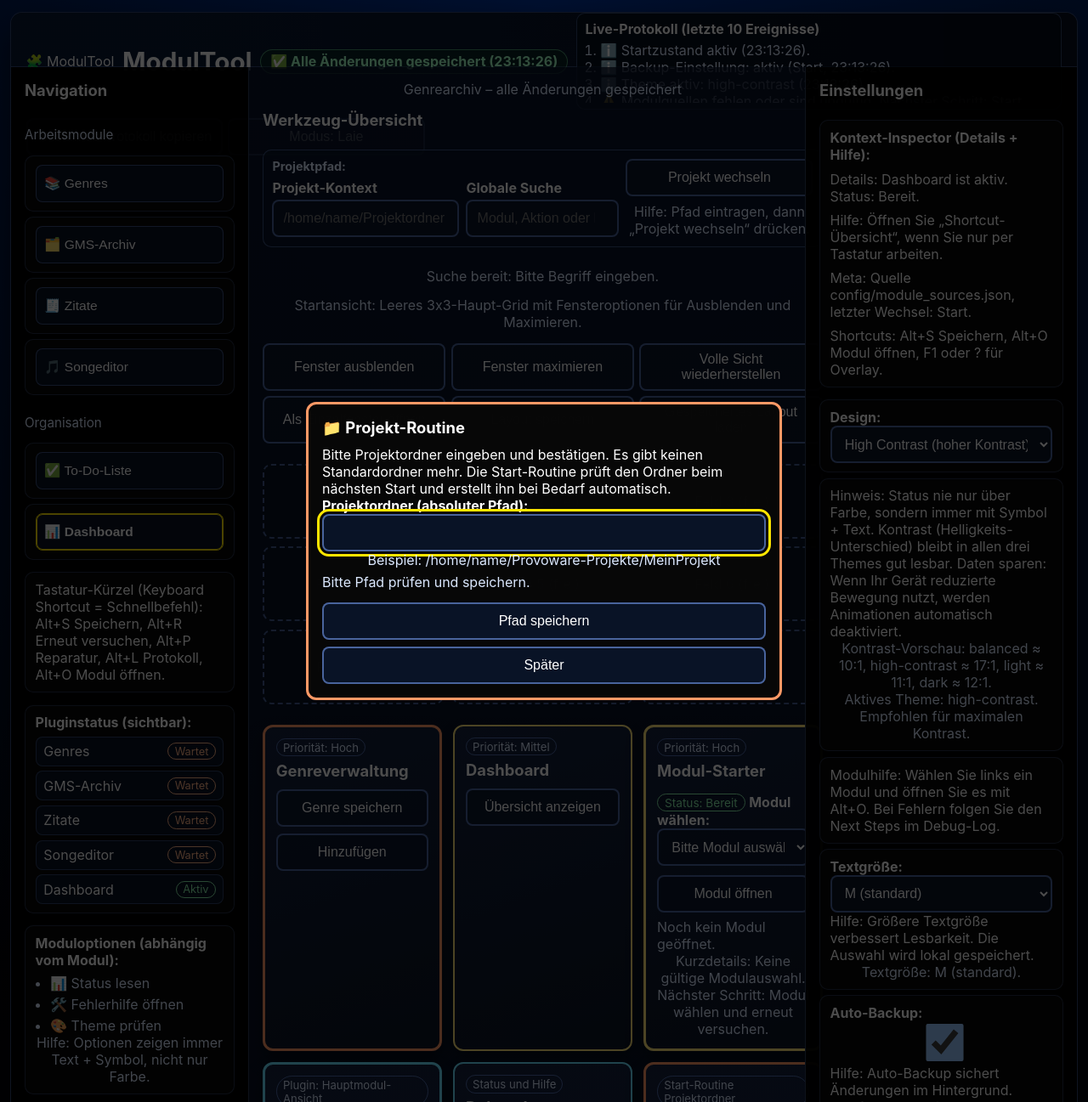
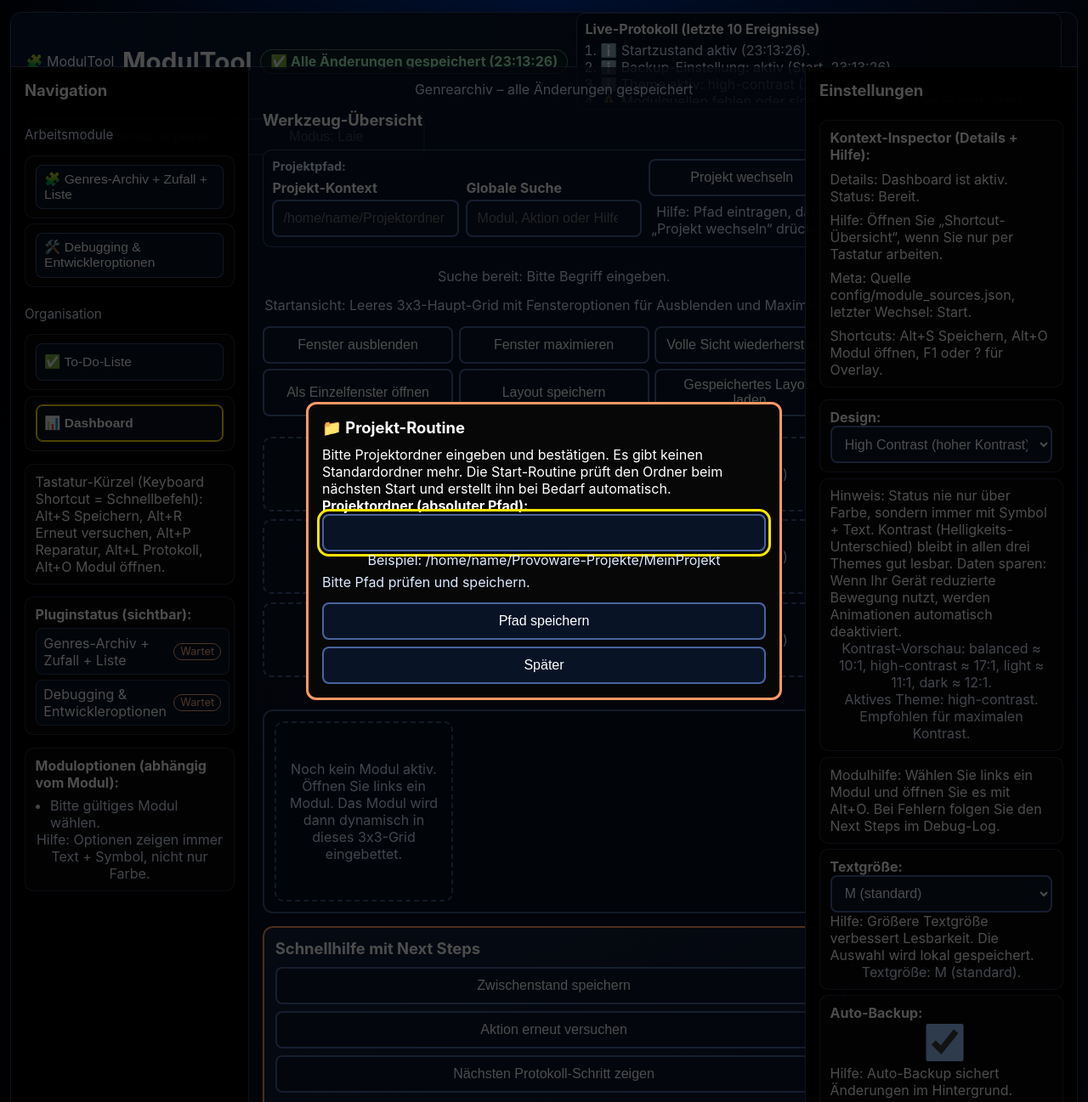
Before and after one commit to provoware/provoware-html-tool, a Python web app: template templates/dashboard_musterseite.html in a window 1280 px wide. Shown: the whole page at 85% size. Run offline with Jinja, Linux system fonts and the light colour scheme; the template is opened without the code that fills it, so the values that code supplies are empty.

Commit message:
Refactor dashboard into dynamic grid module stage

```diff
--- a/templates/dashboard_musterseite.html
+++ b/templates/dashboard_musterseite.html
@@ -257,6 +257,25 @@
       gap: .85rem;
       grid-template-columns: repeat(3, minmax(210px, 1fr));
     }
+    .module-stage {
+      border: 2px solid rgba(127, 168, 255, 0.45);
+      border-radius: 12px;
+      padding: .75rem;
+      background: rgba(6, 14, 31, 0.9);
+      min-height: 240px;
+    }
+    .module-empty {
+      min-height: 196px;
+      display: grid;
+      place-items: center;
+      border: 2px dashed rgba(127, 168, 255, 0.45);
+      border-radius: 10px;
+      color: var(--muted);
+      text-align: center;
+      padding: .75rem;
+    }
+    .module-panel { display: none; }
+    .module-panel.active { display: block; }
     .main-grid {
       display: grid;
       grid-template-columns: repeat(3, minmax(120px, 1fr));
@@ -567,10 +586,8 @@
       <h2>Navigation</h2>
       <p class="nav-group-title">Arbeitsmodule</p>
       <ul class="nav-list" aria-label="Arbeitsmodule">
-        <li class="nav-item"><button type="button" class="nav-button" data-module-nav="genres">📚 Genres</button></li>
-        <li class="nav-item"><button type="button" class="nav-button" data-module-nav="gms-archiv">🗂️ GMS-Archiv</button></li>
-        <li class="nav-item"><button type="button" class="nav-button" data-module-nav="zitate">🧾 Zitate</button></li>
-        <li class="nav-item"><button type="button" class="nav-button" data-module-nav="songeditor">🎵 Songeditor</button></li>
+        <li class="nav-item"><button type="button" class="nav-button" data-module-nav="gms-suite">🧩 Genres-Archiv + Zufall + Liste</button></li>
+        <li class="nav-item"><button type="button" class="nav-button" data-module-nav="debug-dev">🛠️ Debugging & Entwickleroptionen</button></li>
       </ul>
       <p class="nav-group-title">Organisation</p>
       <ul class="nav-list" aria-label="Organisation und Überblick">
@@ -581,11 +598,8 @@
       <section class="quick-help" aria-label="Pluginstatus">
         <strong>Pluginstatus (sichtbar):</strong>
         <ul class="plugin-status-list" id="plugin-status-list" aria-live="polite">
-          <li class="plugin-status-item"><span>Genres</span><span class="plugin-pill plugin-pill-online">Aktiv</span></li>
-          <li class="plugin-status-item"><span>GMS-Archiv</span><span class="plugin-pill plugin-pill-offline">Wartet</span></li>
-          <li class="plugin-status-item"><span>Zitate</span><span class="plugin-pill plugin-pill-offline">Wartet</span></li>
-          <li class="plugin-status-item"><span>Songeditor</span><span class="plugin-pill plugin-pill-offline">Wartet</span></li>
-          <li class="plugin-status-item"><span>Dashboard</span><span class="plugin-pill plugin-pill-online">Aktiv</span></li>
+          <li class="plugin-status-item"><span>Genres-Archiv + Zufall + Liste</span><span class="plugin-pill plugin-pill-offline">Wartet</span></li>
+          <li class="plugin-status-item"><span>Debugging & Entwickleroptionen</span><span class="plugin-pill plugin-pill-offline">Wartet</span></li>
         </ul>
       </section>
       <section class="quick-help" aria-labelledby="module-sidebar-options-title" id="module-sidebar-options">
@@ -634,34 +648,18 @@
         <div class="main-grid-cell">Feld 8 (frei)</div>
         <div class="main-grid-cell">Feld 9 (frei)</div>
       </section>
-      <div class="card-grid">
-        <article class="tool-card tool-card-primary" data-accent="a">
-          <p class="card-tag">Priorität: Hoch</p>
-          <h2>Genreverwaltung</h2>
-          <div class="actions">
-            <button type="button" data-action="save" aria-keyshortcuts="Alt+S" aria-describedby="shortcut-help">Genre speichern</button>
-            <button type="button" data-action="retry" aria-keyshortcuts="Alt+R" aria-describedby="shortcut-help">Hinzufügen</button>
-          </div>
-        </article>
-        <article class="tool-card tool-card-secondary" data-accent="c">
-          <p class="card-tag">Priorität: Mittel</p>
-          <h2>Dashboard</h2>
-          <div class="actions">
-            <button type="button" data-action="log" aria-keyshortcuts="Alt+L" aria-describedby="shortcut-help">Übersicht anzeigen</button>
-          </div>
-        </article>
-        <article class="tool-card tool-card-primary" data-accent="c" aria-labelledby="modul-starter-title">
-          <p class="card-tag">Priorität: Hoch</p>
+      <div class="card-grid" hidden aria-hidden="true"></div>
+      <section class="module-stage card-grid" aria-label="Aktives Modul im Hauptbereich" id="module-stage">
+        <div class="module-empty" id="module-stage-empty">Noch kein Modul aktiv. Öffnen Sie links ein Modul. Das Modul wird dann dynamisch in dieses 3x3-Grid eingebettet.</div>
+        <article class="tool-card tool-card-primary module-panel" data-accent="c" aria-labelledby="modul-starter-title">
+          <p class="card-tag">Startmodul</p>
           <h2 id="modul-starter-title">Modul-Starter</h2>
           <p class="card-state" id="module-card-state" data-state="ready" role="status" aria-live="polite">Status: Bereit</p>
           <label for="module-switcher"><strong>Modul wählen:</strong></label>
           <select id="module-switcher" aria-describedby="module-help shortcut-help">
             <option value="">Bitte Modul auswählen</option>
-            <option value="genres">Genreverwaltung</option>
-            <option value="gms-archiv">GMS-Archiv</option>
-            <option value="zitate">Zitate</option>
-            <option value="songeditor">Songeditor</option>
-            <option value="dashboard">Dashboard</option>
+            <option value="gms-suite">Genres-Archiv + Zufall + Liste</option>
+            <option value="debug-dev">Debugging & Entwickleroptionen</option>
           </select>
           <div class="actions">
             <button type="button" data-action="open-module" aria-keyshortcuts="Alt+O" aria-describedby="module-help shortcut-help">Modul öffnen</button>
@@ -669,9 +667,9 @@
           <p class="result" id="module-status" role="status" aria-live="polite">Noch kein Modul geöffnet.</p>
           <p class="subline" id="module-source-preview">Kurzdetails: Bitte Modul auswählen, um Datenquelle und nächsten Schritt zu sehen.</p>
         </article>
-        <article class="tool-card tool-card-primary" data-accent="b" id="gms-archiv-view" aria-labelledby="gms-title">
+        <article class="tool-card tool-card-primary module-panel" data-accent="b" id="gms-suite-view" aria-labelledby="gms-title">
           <p class="card-tag">Plugin: Hauptmodul-Ansicht</p>
-          <h2 id="gms-title">GMS-Archiv</h2>
+          <h2 id="gms-title">Genres-Archiv + Zufall + Liste</h2>
           <p class="subline">Genres, Stimmungen und Stile als Profil-Archiv. Hilfe: Mehrere Werte per Komma eingeben.</p>
           <label for="gms-category"><strong>Kategorie:</strong></label>
           <select id="gms-category" aria-label="Kategorie für Archiv-Eintrag">
@@ -728,9 +726,9 @@
           <p id="gms-export-help" class="subline">Hilfe: Export-Dateiname ist Linux-kompatibel und enthält den Arbeitsstatus (z. B. release-ready oder in-abstimmung).</p>
           <p id="gms-export-filename-status" class="result" role="status" aria-live="polite">Dateiname: noch nicht erstellt.</p>
         </article>
-        <article class="tool-card tool-card-secondary" data-accent="b">
+<article class="tool-card tool-card-secondary module-panel" data-accent="a" id="debug-dev-view">
           <p class="card-tag">Status und Hilfe</p>
-          <h2>Debug-Log</h2>
+          <h2>Debugging & Entwickleroptionen</h2>
           <p class="card-state" id="debug-card-state" data-state="ready" role="status" aria-live="polite">Status: Bereit</p>
           <p class="result" id="result" role="status" aria-live="polite">Keine Fehler.</p>
           <p class="subline" id="debug-last-event" data-debug-event>Letztes Ereignis: Startzustand um --:--:--.</p>
@@ -740,7 +738,7 @@
             <button type="button" data-action="error">Beispiel-Fehler anzeigen</button>
           </div>
         </article>
-        <article class="tool-card tool-card-primary" data-accent="a" aria-labelledby="projekt-routine-title">
+<article class="tool-card tool-card-primary module-panel" data-accent="a" id="project-routine-view" aria-labelledby="projekt-routine-title">
           <p class="card-tag">Start-Routine Projektordner</p>
           <h2 id="projekt-routine-title">Projekt-Routine</h2>
           <p class="card-state" id="project-card-state" data-state="loading" role="status" aria-live="polite">Status: Lädt</p>
@@ -750,9 +748,14 @@
             <button type="button" data-action="project-setup">Projektordner anpassen</button>
           </div>
         </article>
-      </div>
+      </section>
       <section class="tool-card" data-accent="a" aria-labelledby="bereich-hilfe" id="hilfe-next-steps">
         <h2 id="bereich-hilfe">Schnellhilfe mit Next Steps</h2>
+        <div class="actions" aria-label="Schnellaktionen">
+          <button type="button" data-action="save" aria-keyshortcuts="Alt+S" aria-describedby="shortcut-help">Zwischenstand speichern</button>
+          <button type="button" data-action="retry" aria-keyshortcuts="Alt+R" aria-describedby="shortcut-help">Aktion erneut versuchen</button>
+          <button type="button" data-action="log" aria-keyshortcuts="Alt+L" aria-describedby="shortcut-help">Nächsten Protokoll-Schritt zeigen</button>
+        </div>
         <ol>
           <li>Neu starten: <code>./start.sh</code></li>
           <li>Auto-Reparatur: <code>./start.sh --repair</code></li>
@@ -903,6 +906,9 @@
       const pluginStatusListNode = document.getElementById('plugin-status-list');
       const moduleOptionListNode = document.getElementById('module-option-list');
       const navButtonNodes = Array.from(document.querySelectorAll('[data-module-nav]'));
+      const moduleStageNode = document.getElementById('module-stage');
+      const moduleStageEmptyNode = document.getElementById('module-stage-empty');
+      const modulePanelNodes = Array.from(document.querySelectorAll('.module-panel'));
       const LAYOUT_STORAGE_KEY = 'provoware-layout-profile';
       const FONT_SCALE_STORAGE_KEY = 'provoware-font-scale';
       const BACKUP_STORAGE_KEY = 'provoware-backup-enabled';
@@ -914,6 +920,7 @@
       const serverModuleSources = normalizeModuleSources(injectedModuleSources);
       const detachedWindows = {};
       let isProMode = false;
+      let activeModuleKey = '';
       const gmsPlugin = (function createGmsArchivPlugin() {
         const MODULE_ID = 'gms-archiv';
         const HISTORY_LIMIT = 8;
@@ -1562,12 +1569,8 @@
           return false;
         }
         const optionsByModule = {
-          genres: ['📥 Import aus Genres-Ordner', '🧼 Dublettenprüfung starten', '🗃️ Profil in Archiv speichern'],
-          'gms-archiv': ['🧲 Drag&Drop Reihenfolge ändern', '✏️ Einträge umbenennen/löschen', '🪟 Optional als Einzelfenster öffnen'],
-          zitate: ['📝 Neue Quelle anlegen', '📚 Zitate in Sammlung verschieben', '✅ Zitat-Favorit markieren'],
-          songeditor: ['🎹 Akkordspur wählen', '📦 Exportprofil wählen', '🧪 Entwurf lokal testen'],
-          todo: ['🗂️ Aufgabe priorisieren', '🔁 Status auf "In Arbeit" setzen', '✅ Aufgabe abschließen'],
-          dashboard: ['📊 Status lesen', '🛠️ Fehlerhilfe öffnen', '🎨 Theme prüfen']
+          'gms-suite': ['🧲 Reihenfolge im Archiv per Drag&Drop ändern', '🎲 Zufallsvorschlag erzeugen und direkt kopieren', '📋 Liste pflegen mit Umbenennen/Löschen'],
+          'debug-dev': ['🪵 Live-Debug-Log lesen', '🧪 Fehlermeldung mit Next Steps auslösen', '🛠️ Entwicklerhinweise nur bei Bedarf öffnen']
         };
         const items = optionsByModule[moduleKey] || ['Bitte gültiges Modul wählen.'];
         moduleOptionListNode.innerHTML = '';
@@ -1606,7 +1609,8 @@
         if (!pluginStatusListNode || typeof selectedModule !== 'string' || selectedModule.trim().length === 0) {
           return false;
         }
-        const normalized = selectedModule.trim();
+        const sourceMeta = getModuleSourceMeta(selectedModule);
+        const activeLabel = sourceMeta ? sourceMeta.label.trim().toLowerCase() : '';
         const pluginRows = Array.from(pluginStatusListNode.querySelectorAll('.plugin-status-item'));
         if (!pluginRows.length) {
           return false;
@@ -1621,7 +1625,7 @@
             return;
           }
           const rowKey = nameNode.textContent ? nameNode.textContent.trim().toLowerCase() : '';
-          const isActive = rowKey === normalized || (normalized === 'dashboard' && rowKey === 'dashboard');
+          const isActive = !!activeLabel && rowKey === activeLabel;
           statusNode.textContent = isActive ? 'Aktiv' : 'Wartet';
           statusNode.classList.toggle('plugin-pill-online', isActive);
           statusNode.classList.toggle('plugin-pill-offline', !isActive);
@@ -1633,10 +1637,14 @@
           return null;
         }
         const normalizedKey = moduleKey.trim();
-        if (!serverModuleSources || typeof serverModuleSources !== 'object' || !(normalizedKey in serverModuleSources)) {
+        const localFallback = {
+          'gms-suite': { label: 'Genres-Archiv + Zufall + Liste', data_source: 'data/project_context.json', detail: 'Gebündeltes Modul für Archiv, Zufallsgenerator und Listenpflege im selben Bereich.', next_step: 'Einträge speichern oder Zufall erzeugen.' },
+          'debug-dev': { label: 'Debugging & Entwickleroptionen', data_source: 'logs/status_summary.txt', detail: 'Zeigt Live-Protokoll, Fehlerhilfe und nächste technische Schritte.', next_step: 'Bei Fehlern zuerst Log lesen und dann Reparatur starten.' }
+        };
+        const sourceMeta = (serverModuleSources && typeof serverModuleSources === 'object' && normalizedKey in serverModuleSources) ? serverModuleSources[normalizedKey] : localFallback[normalizedKey];
+        if (!sourceMeta) {
           return null;
         }
-        const sourceMeta = serverModuleSources[normalizedKey];
         if (!sourceMeta || typeof sourceMeta !== 'object') {
           return null;
         }
@@ -1663,6 +1671,27 @@
         previewNode.textContent = 'Kurzdetails: ' + sourceMeta.detail + ' Datenquelle: ' + sourceMeta.dataSource + '. Nächster Schritt: ' + sourceMeta.nextStep + '.';
         return true;
       }
+      function switchActiveModulePanel(moduleKey) {
+        if (!Array.isArray(modulePanelNodes) || !modulePanelNodes.length) {
+          return false;
+        }
+        modulePanelNodes.forEach(function (panelNode) {
+          if (!(panelNode instanceof HTMLElement)) {
+            return;
+          }
+          const shouldShow = panelNode.id === moduleKey + '-view';
+          panelNode.classList.toggle('active', shouldShow);
+        });
+        if (moduleStageEmptyNode instanceof HTMLElement) {
+          moduleStageEmptyNode.hidden = false;
+          if (moduleKey) {
+            const activePanel = document.getElementById(moduleKey + '-view');
+            moduleStageEmptyNode.hidden = activePanel instanceof HTMLElement;
+          }
+        }
+        activeModuleKey = moduleKey;
+        return true;
+      }
       function openModule(selectedModule) {
         const sourceMeta = getModuleSourceMeta(selectedModule);
         if (typeof selectedModule !== 'string' || !sourceMeta) {
@@ -1676,6 +1705,7 @@
         const debugStep = sourceMeta.detail + ' Nächster Schritt: ' + sourceMeta.nextStep;
         setModuleStatus(statusText);
         renderModulePreview(selectedModule);
+        switchActiveModulePanel(selectedModule);
         setActiveNavigation(selectedModule);
         setPluginStatus(selectedModule);
         renderModuleSidebarOptions(selectedModule, sourceMeta);
@@ -1858,25 +1888,29 @@
         if (actionValue === 'copy-log') { return copyLogToClipboard(); }
         if (actionValue === 'switch-mode') { return toggleMode(); }
         if (actionValue === 'window-hide') {
-          if (shellNode) { shellNode.style.opacity = '0.2'; }
-          return setResult('✅ Fenster ausgeblendet. Nächster Schritt: "Volle Sicht wiederherstellen" wählen.');
+          if (!activeModuleKey) {
+            return setResult('⚠️ Kein aktives Modul im Grid. Bitte zuerst ein Modul öffnen.');
+          }
+          switchActiveModulePanel('');
+          return setResult('✅ Modul aus dem Grid ausgeblendet.');
         }
         if (actionValue === 'window-maximize') {
-          if (shellNode) {
-            shellNode.style.width = '100%';
-            shellNode.style.margin = '0';
-            shellNode.style.borderRadius = '0';
-          }
-          return setResult('✅ Fenster maximiert.');
+          if (!activeModuleKey) {
+            return setResult('⚠️ Kein aktives Modul im Grid. Bitte zuerst ein Modul öffnen.');
+          }
+          if (moduleStageNode) {
+            moduleStageNode.style.minHeight = '70vh';
+          }
+          return setResult('✅ Aktives Modul im Grid vergrößert.');
         }
         if (actionValue === 'window-reset') {
-          if (shellNode) {
-            shellNode.style.opacity = '1';
-            shellNode.style.width = '';
-            shellNode.style.margin = '';
-            shellNode.style.borderRadius = '';
-          }
-          return setResult('✅ Volle Sicht wiederhergestellt.');
+          if (moduleStageNode) {
+            moduleStageNode.style.minHeight = '';
+          }
+          if (activeModuleKey) {
+            switchActiveModulePanel(activeModuleKey);
+          }
+          return setResult('✅ Grid-Sicht wiederhergestellt.');
         }
         if (actionValue === 'layout-save') {
           if (saveLayoutProfile()) {
@@ -1891,7 +1925,7 @@
           return false;
         }
         if (actionValue === 'window-detach') {
-          const selected = moduleSelector && typeof moduleSelector.value === 'string' ? moduleSelector.value.trim() : '';
+          const selected = activeModuleKey || (moduleSelector && typeof moduleSelector.value === 'string' ? moduleSelector.value.trim() : '');
           const sourceMeta = getModuleSourceMeta(selected);
           if (!sourceMeta) {
             return setResult('⚠️ Erst ein Modul wählen und öffnen, dann Einzelfenster starten.');
@@ -2206,6 +2240,7 @@
         projectDialog.showModal();
       }
       gmsPlugin.mount();
+      switchActiveModulePanel('');
       setCardState(moduleCardStateNode, 'ready', 'Bereit');
       setCardState(debugCardStateNode, 'ready', 'Bereit');
       setActiveNavigation('dashboard');
--- a/todo.txt
+++ b/todo.txt
@@ -1,3 +1,8 @@
+DONE: Hauptbereich als leeres 3x3-Grid mit dynamischer Modulfläche stabilisiert (kein Unter-Rand-Rutschen) (2026-02-22)
+DONE: Sammelmodul „Genres-Archiv + Zufall + Liste“ als aktivierbares Sidebar-Modul umgesetzt (2026-02-22)
+DONE: Debugging & Entwickleroptionen als separates Einzelmodul mit Fensterfunktionen (ausblenden/maximieren/ablösen) umgesetzt (2026-02-22)
+NEXT: 3-spaltigen Footer mit vorbereiteten Schnellfunktionen (noch ohne Business-Logik) als klickbare Platzhalter ergänzen (2026-02-23)
+
 DONE: Modul-Starter zeigt Kurzdetails je Modul schon bei der Auswahl (Detail + Datenquelle + Next Step) (2026-02-22)
 DONE: Projektordner-Feld in der Control-Bar startet ohne Standardpfad und mit klarem Platzhalter (2026-02-22)
 DONE: Smoke-Test prüft Marker für Modul-Kurzdetails und standardfreien Projektpfad-Einstieg (2026-02-22)
```
Also changed, not shown: WAITME.md (+21 -0 lines), config/module_sources.json (+12 -0 lines), data/version_registry.json (+7 -7 lines), CHANGELOG.md, README.md.
